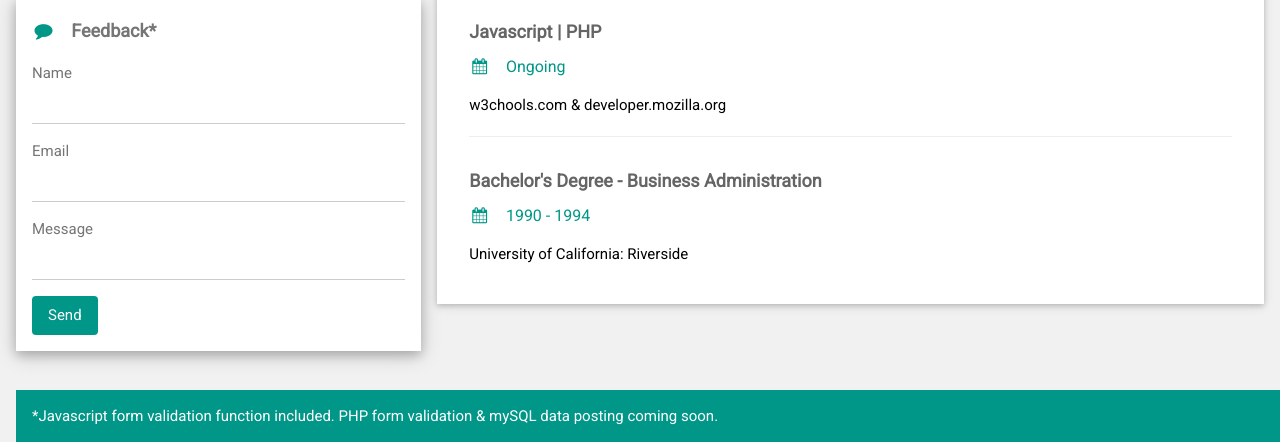
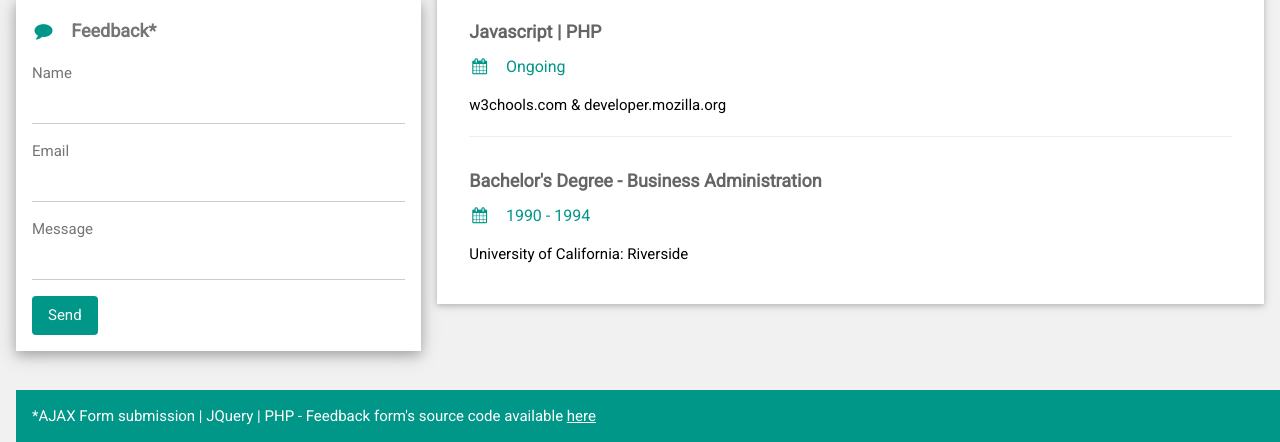
Before and after one commit to ppei-ut/peter-pei.com, a PHP site: page / in a window 1280 px wide. Shown: the part 972-1414 px from the top of the page. Run offline with PHP 8.4, Linux system fonts and the light colour scheme; data that the repository does not hold is empty.

Commit message:
Uploaded footer

```diff
--- a/index.php
+++ b/index.php
@@ -72,7 +72,7 @@
       <div class="w3-white w3-text-grey w3-card-4">
           <div class="w3-container">
               <p class="w3-large"><b><i class="fa fa-comment fa-fw w3-margin-right w3-text-teal"></i>Feedback*</b></p>
-              <div id="form-messages"></div>
+              <div id="form-messages" class="w3-text-teal"></div>
               <form id="ajax-contact" method="post" action="mailer.php" name="feedback">
                 <div class="w3-section">
                   <label>Name</label>
@@ -163,7 +163,7 @@
 </div>
 
 <footer class="w3-container w3-teal w3-margin-left w3-margin-top">
-  <p>*Javascript form validation function included. PHP form validation & mySQL data posting coming soon.</p>
+  <p>*AJAX Form submission | JQuery | PHP - Feedback form's source code available <a href="https://github.com/ppei-ut/peter-pei.com">here</a></p>
 </footer>
 </body>
 </html>
```
